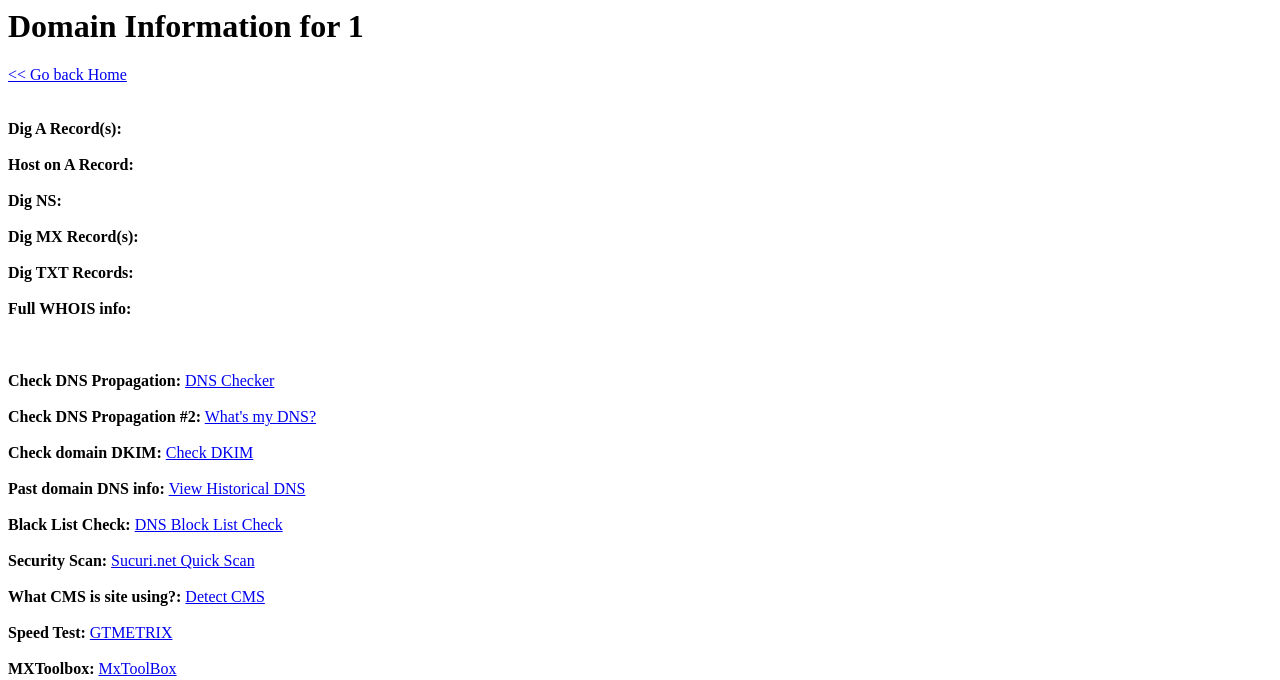
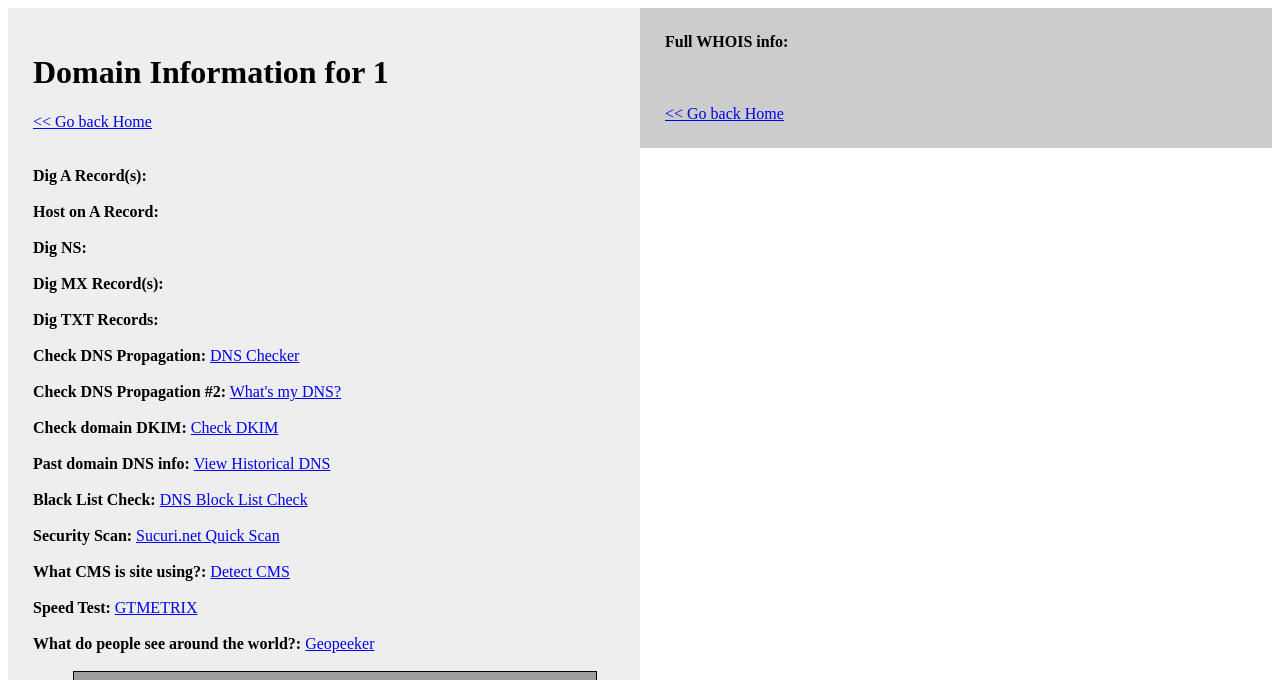
Before and after one commit to intelshoe/DomainCheck, a PHP site: page /domains.php?domain_name=1 in a window 1280 px wide. Shown: the top 680 px of the page. Run offline with PHP 8.4, Linux system fonts and the light colour scheme; data that the repository does not hold is empty; grey boxes are pictures that could not be loaded.

Commit message:
format and style plus added iframes

```diff
--- a/domains.php
+++ b/domains.php
@@ -1,5 +1,26 @@
 <html>
+    <head>
+<style>
+* {
+  box-sizing: border-box;
+}
+
+.box {
+  float: left;
+  width: 50%;
+  padding: 25px;
+}
+
+.clearfix::after {
+  content: "";
+  clear: both;
+  display: table;
+}
+</style>
+</head>
 <body>
+<div class="clearfix">
+<div class="box" style="background-color:#eee">
 <h1><?php $name = $_GET["domain_name"]; ?>
 Domain Information for <?php echo $_GET["domain_name"];
 echo system("PATH=$PATH:/scripts:/opt/dedrads:/opt/dedrads/extras:/opt/tier1adv/bin:/opt/tier1adv/python:/root; export PATH;") ?><br></h1>
@@ -20,9 +41,6 @@ system("dig mx $name +short"); ?> <br>
 <strong>Dig TXT Records:</strong> <?php ini_set('display_errors', '1');
 system("dig txt $name +short"); ?> <br>
 <br>
-<strong>Full WHOIS info:</strong> <div style="max-width: 800px;"><br><?php ini_set('display_errors', '1');
-system("whois $name"); ?></div><br>
-<br>
 <strong>Check DNS Propagation:</strong> <?php echo "<a href='https://dnschecker.org/#TXT/$name' target='_blank'>DNS Checker</a>"; ?><br>
 <br>
 <strong>Check DNS Propagation #2:</strong> <?php echo "<a href='https://www.whatsmydns.net/#TXT/$name' target='_blank'>What's my DNS?</a>"; ?><br>
@@ -39,8 +57,19 @@ system("whois $name"); ?></div><br>
 <br>
 <strong>Speed Test:</strong> <?php echo "<a href='https://gtmetrix.com/reports/$name' target='_blank'>GTMETRIX</a>"; ?><br>
 <br>
-<strong>MXToolbox:</strong> <?php echo "<a href='https://mxtoolbox.com/SuperTool.aspx?action=mx%3a$name&run=toolpage' target='_blank'>MxToolBox</a>"; ?><br>
+<strong>What do people see around the world?:</strong> <?php echo "<a href='https://geopeeker.com/fetch/?url=$name' target='_blank'>Geopeeker</a>"; ?><br>
 <br>
-<strong>What do people see around the world?:</strong> <?php echo "<a href='https://geopeeker.com/fetch/?url=$name' target='_blank'>Geopeeker</a>"; ?><br>
+<iframe src="https://whynopadlock.com/" width="90%" height="800" style="border:1px solid black; margin-left:40px;">
+</iframe>
+<br><br>
+<?php echo '<iframe src="https://mxtoolbox.com/" width="90%" height="800" style="border:1px solid black; margin-left:40px;">
+</iframe> '; ?>
+</div>
+<div class="box" style="background-color:#ccc">
+<strong>Full WHOIS info:</strong> <div style="max-width: 210px;"><br><?php ini_set('display_errors', '1');
+system("whois $name | awk '{print $0}'"); ?><br><br>
+<a href="index.php" strong style="text-align: center;"><< Go back Home</a></div></div><br>
+</div>
+
 </body>
 </html>
```
